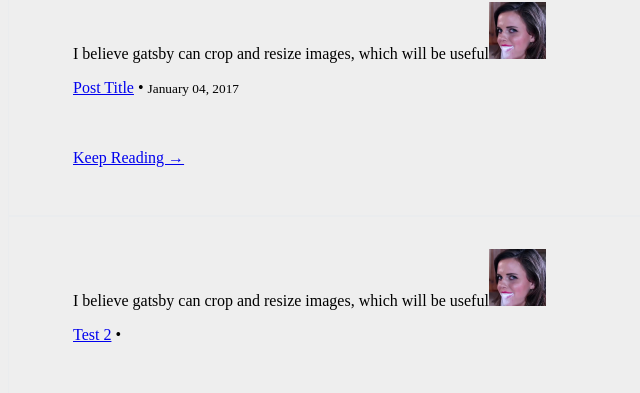
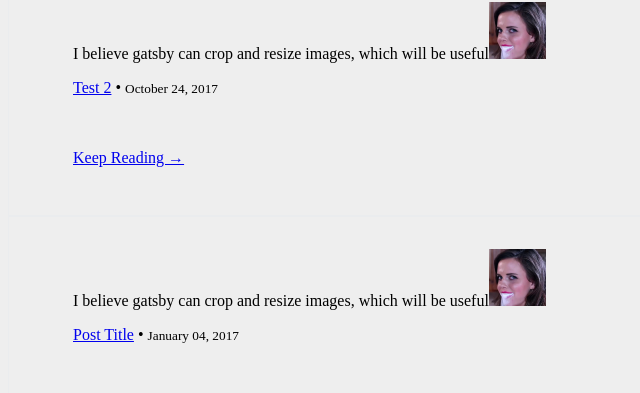
Before and after one commit to entozoon/drankthology, a Gatsby site: page / in a window 1280 px wide. Shown: the part 392-785 px from the top of the page, without its empty margins (0-640 px from the left). Built offline with nearby package versions, Linux system fonts and the light colour scheme; Gatsby itself is replaced by a stand-in of ours.

Commit message:
Update Posts “test-2”

```diff
--- a/src/pages/posts/test-2.md
+++ b/src/pages/posts/test-2.md
@@ -1,5 +1,6 @@
 ---
 templateKey: post
+date: 2017-10-24T16:17:00.000Z
 title: Test 2
 content: Content boom for test 2
 ---
```
